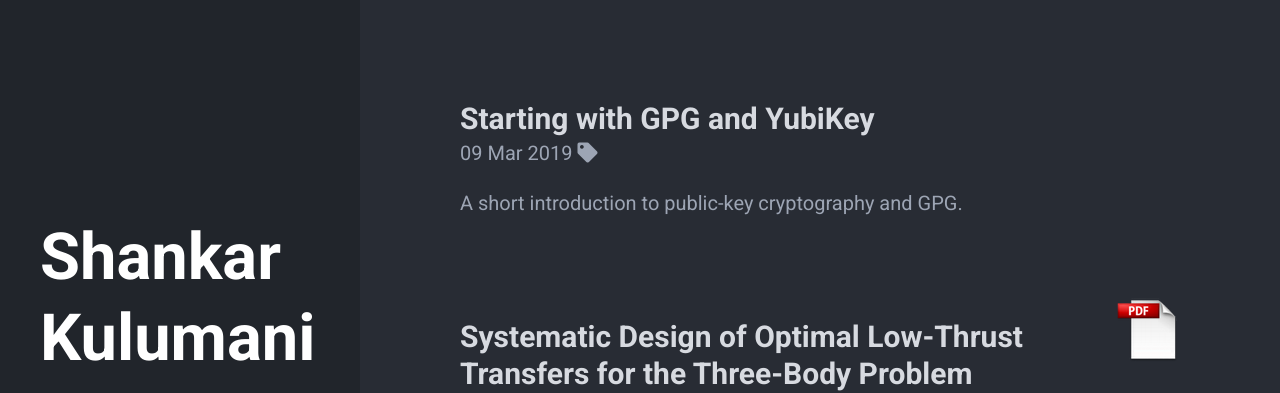
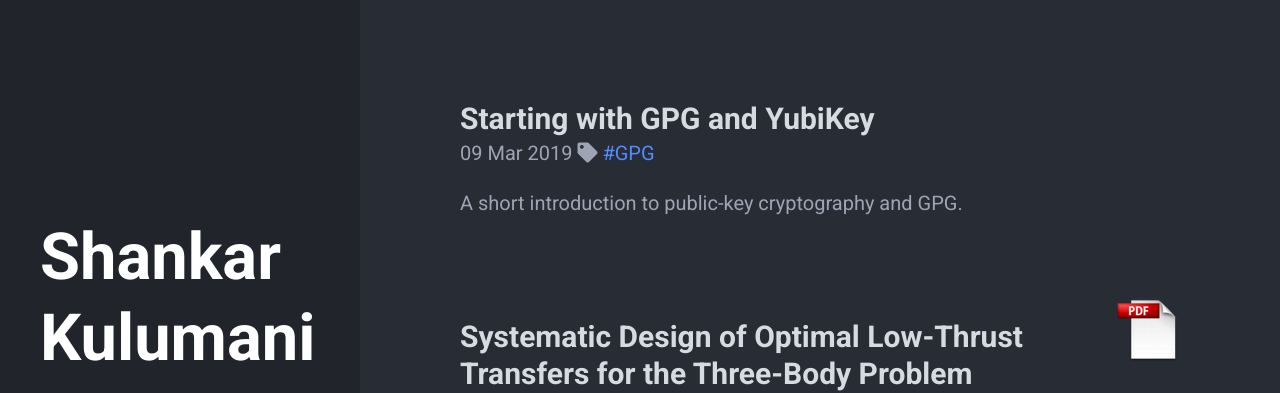
Before and after one commit to skulumani/skulumani.github.io, a Jekyll site: the page built from index.html, in a window 1280 px wide and 900 px high. Shown: the top 393 px of the window. Built offline with Jekyll 4.4.1, drawn with Linux system fonts in a browser that asks for light colours; nearby versions of some CDN libraries; the list of posts is cut into pages by our own code.

Commit message:
Update tags

```diff
--- a/_data/tags.yml
+++ b/_data/tags.yml
@@ -10,6 +10,8 @@ geometric_mechanics:
   name: Geometric Mechanics
 git:
   name: Git
+gpg:
+  name: GPG
 hobby:
   name: Hobbies
 latex:
```
